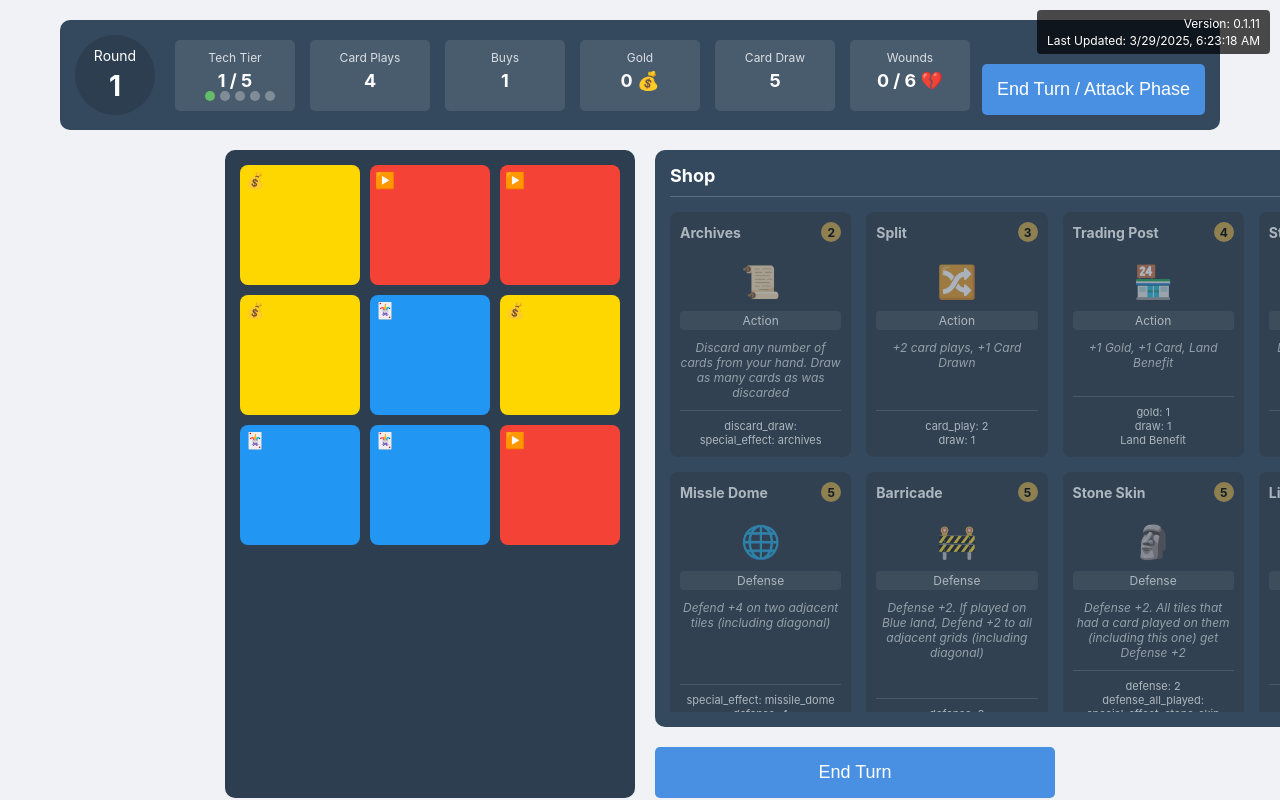
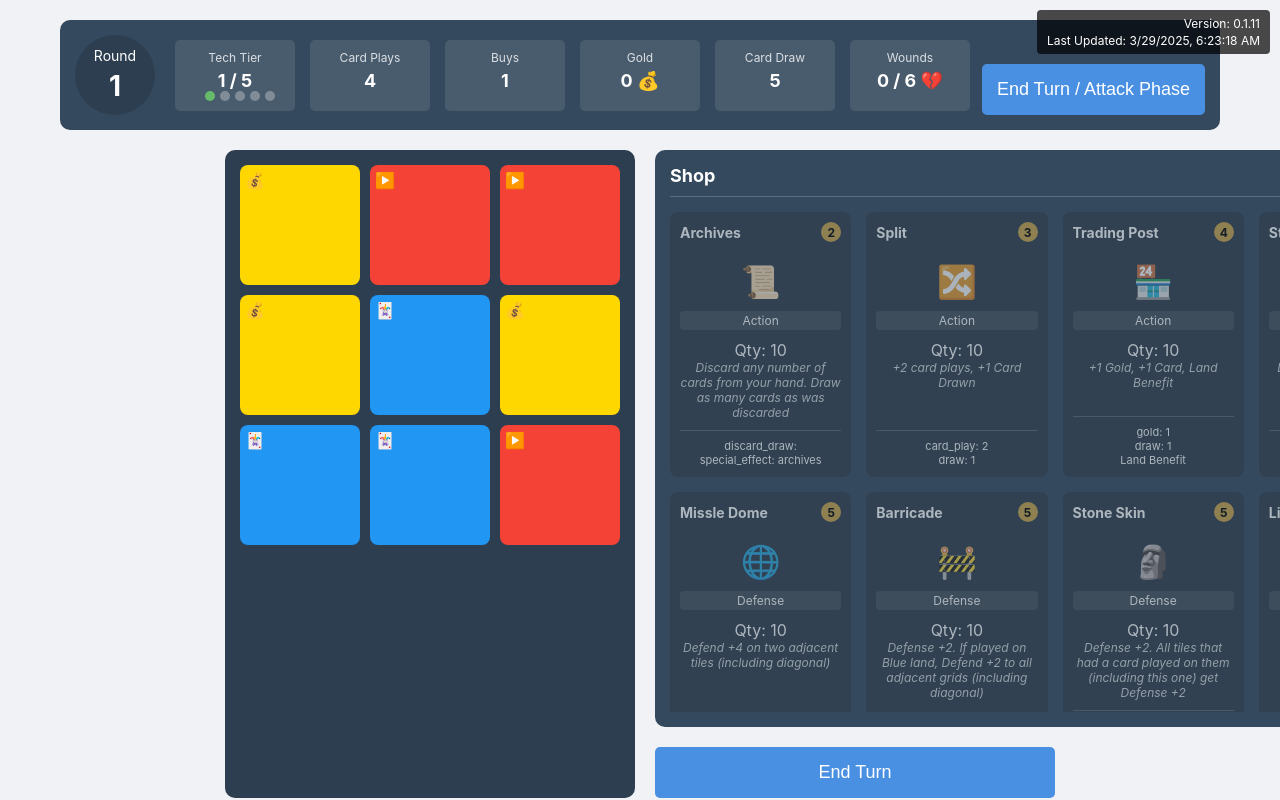
Before and after one commit to ackermanir/grid_build, a React (Create React App) app: page / in a window 1280 px wide. Shown: the top 800 px of the page. Built offline with nearby package versions, Linux system fonts and the light colour scheme.

Commit message:
Fixing shop bug

```diff
--- a/src/App.tsx
+++ b/src/App.tsx
@@ -643,6 +643,19 @@ const App: React.FC<AppProps> = ({ initialTestState, onStateUpdateForTest }) =>
 
     // --- Handle non-tech card purchase --- //
 
+    // Find the specific card instance in the shop to check quantity
+    const shopCardInstance = gameState.shop.find(c => c.id === card.id);
+
+    // Check if player can afford, has buys, AND card is available
+    if (gameState.player.gold < card.cost ||
+        gameState.player.buys <= 0 ||
+        !shopCardInstance ||
+        (shopCardInstance.quantity ?? 0) <= 0
+    ) {
+      console.log('Cannot buy card - insufficient resources or quantity.');
+      return; // Prevent purchase
+    }
+
     // Update player state
     const newPlayerState = {
       ...gameState.player,
@@ -650,29 +663,24 @@ const App: React.FC<AppProps> = ({ initialTestState, onStateUpdateForTest }) =>
       buys: gameState.player.buys - 1
     };
 
-    // Add card to discard pile
-    const newDiscard = [...gameState.discard, card];
+    // Add card to discard pile (Create a new instance for the player)
+    // Important: Use the base card data, not the shop instance with quantity
+    const purchasedCardInstance = createCardInstance(card, Date.now() + Math.random());
+    const newDiscard = [...gameState.discard, purchasedCardInstance];
 
-    // Remove card from shop and replace it
-    let newShop = gameState.shop.filter(c => c.id !== card.id);
-
-    // Add a new card to the shop (if possible)
-    const availableCards = generateShopCards(gameState.player.techTier);
-    const cardsNotInShop = availableCards.filter(
-      c => !newShop.some(shopCard => shopCard.name === c.name) && c.name !== card.name // Ensure we don't re-add the just bought card if it came from the base set
+    // Decrement quantity in the shop
+    const newShop = gameState.shop.map(c =>
+      c.id === card.id
+        ? { ...c, quantity: (c.quantity ?? 1) - 1 } // Decrement quantity
+        : c
     );
 
-    if (cardsNotInShop.length > 0) {
-      const randomIndex = Math.floor(Math.random() * cardsNotInShop.length);
-      newShop.push(createCardInstance(cardsNotInShop[randomIndex], Date.now() + Math.random()));
-    }
-
-    // Update game state
+    // Update game state (player, discard, and shop)
     setGameState(prev => {
         if (!prev) return null;
         return {
             ...prev,
-            shop: newShop,
+            shop: newShop, // Update shop with decremented quantity
             discard: newDiscard,
             player: newPlayerState
         };
--- a/src/components/ShopArea.tsx
+++ b/src/components/ShopArea.tsx
@@ -15,9 +15,9 @@ export const ShopArea: React.FC<ShopAreaProps> = ({
   buys,
   onBuyCard
 }) => {
-  // Check if player can afford a card
-  const canAfford = (card: Card): boolean => {
-    return gold >= card.cost && buys > 0;
+  // Check if player can afford AND if card is available
+  const canBuy = (card: Card): boolean => {
+    return gold >= card.cost && buys > 0 && (card.quantity ?? 0) > 0; // Check quantity
   };
 
   return (
@@ -33,13 +33,15 @@ export const ShopArea: React.FC<ShopAreaProps> = ({
         {shop
           .sort((a, b) => a.cost - b.cost)
           .map(card => {
-          const affordable = canAfford(card);
+          const buyable = canBuy(card); // Use updated check
 
           return (
             <div
               key={card.id}
-              className={`shop-card ${affordable ? 'affordable' : 'unaffordable'}`}
-              onClick={() => affordable && onBuyCard(card)}
+              // Add class based on quantity and buyability
+              className={`shop-card ${buyable ? 'affordable' : 'unaffordable'} ${card.quantity === 0 ? 'empty' : ''}`}
+              // Only allow click if buyable
+              onClick={() => buyable && onBuyCard(card)}
             >
               <div className="card-header">
                 <span className="card-name">{card.name}</span>
@@ -47,6 +49,8 @@ export const ShopArea: React.FC<ShopAreaProps> = ({
               </div>
               <div className="card-emoji">{card.emoji}</div>
               <div className="card-type">{card.type}</div>
+              {/* Display Quantity */}
+              <div className="card-quantity">Qty: {card.quantity ?? 'N/A'}</div>
               <div className="card-description">{card.description}</div>
               <div className="card-effects">
                 {Object.entries(card.effects).map(([key, value]) => {
--- a/src/types/index.ts
+++ b/src/types/index.ts
@@ -41,6 +41,7 @@ export interface Card {
   effects: CardEffect;
   description: string;
   emoji: string;
+  quantity?: number;
 }
 
 export interface PlayerAttributes {
--- a/src/utils/gameUtils.ts
+++ b/src/utils/gameUtils.ts
@@ -86,15 +86,22 @@ export const generateShopCards = (techTier: number): Card[] => {
   );
 
   techCards.forEach(card => {
-    selectedCards.push({...card, id: `shop-${card.name.toLowerCase().replace(/\s+/g, '-')}`});
+    // Tech cards have quantity 1
+    selectedCards.push({...card,
+                         id: `shop-${card.name.toLowerCase().replace(/\s+/g, '-')}`,
+                         quantity: 1
+                        });
   });
 
   // Then add ALL regular cards (not just a subset)
   const regularCards = availableCards.filter(card => card.type !== 'Tech');
 
-  // Add all regular cards with unique IDs
+  // Add all regular cards with unique IDs and quantity (e.g., 10)
   regularCards.forEach((card, i) => {
-    selectedCards.push({...card, id: `shop-${card.name.toLowerCase().replace(/\s+/g, '-')}-${i}`});
+    selectedCards.push({...card,
+                         id: `shop-${card.name.toLowerCase().replace(/\s+/g, '-')}-${i}`,
+                         quantity: 10 // Default quantity for regular cards
+                        });
   });
 
   return selectedCards;
```
